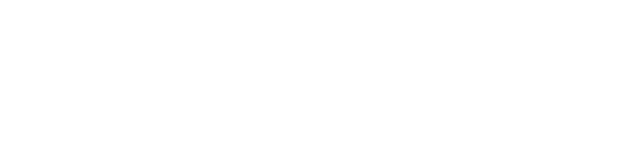
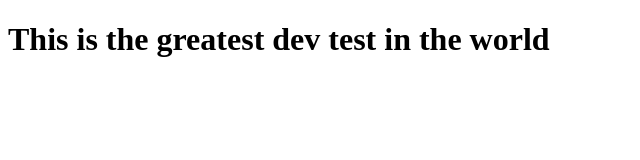
Before and after one commit to propertyofyaz/my_first_repo, a plain HTML site: page index.html in a window 1280 px wide. Shown: the whole page, without its empty margins (0-640 px from the left). Drawn offline with Linux system fonts and the light colour scheme.

Commit message:
Added H1 header

```diff
--- a/index.html
+++ b/index.html
@@ -9,7 +9,7 @@
 </head>
 
 <body>
-
+    <h1>This is the greatest dev test in the world</h1>
 </body>
 
 </html>
```
